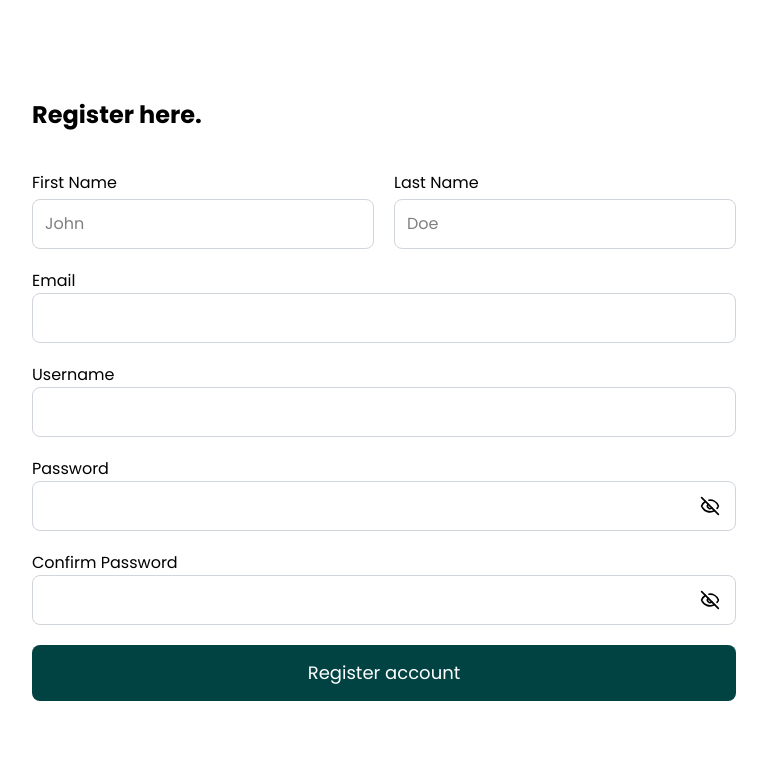
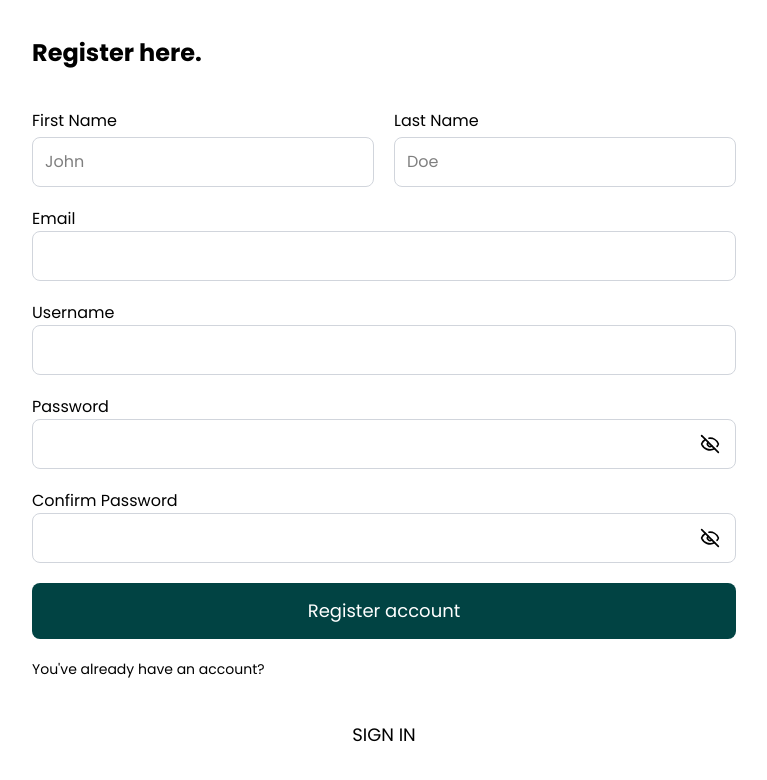
Before and after one commit to AungKyawPhyo1142/fe-sonique, a React (Vite) app: page /auth/register in a window 1280 px wide. Shown: the top 780 px of the page, without its empty margins (256-1023 px from the left). Built offline with nearby package versions, Linux system fonts and the light colour scheme; no server answers.

Commit message:
feat: new feature to register page

```diff
--- a/src/pages/auth/Register.tsx
+++ b/src/pages/auth/Register.tsx
@@ -154,6 +154,10 @@ const Register = () => {
           >
             Register account
           </Button>
+          <p className='text-sm'>You've already have an account?</p>
+          <Button className='w-full mt-2' secondary type='submit'>
+            SIGN IN
+          </Button>
         </form>
       </div>
     </>
```
